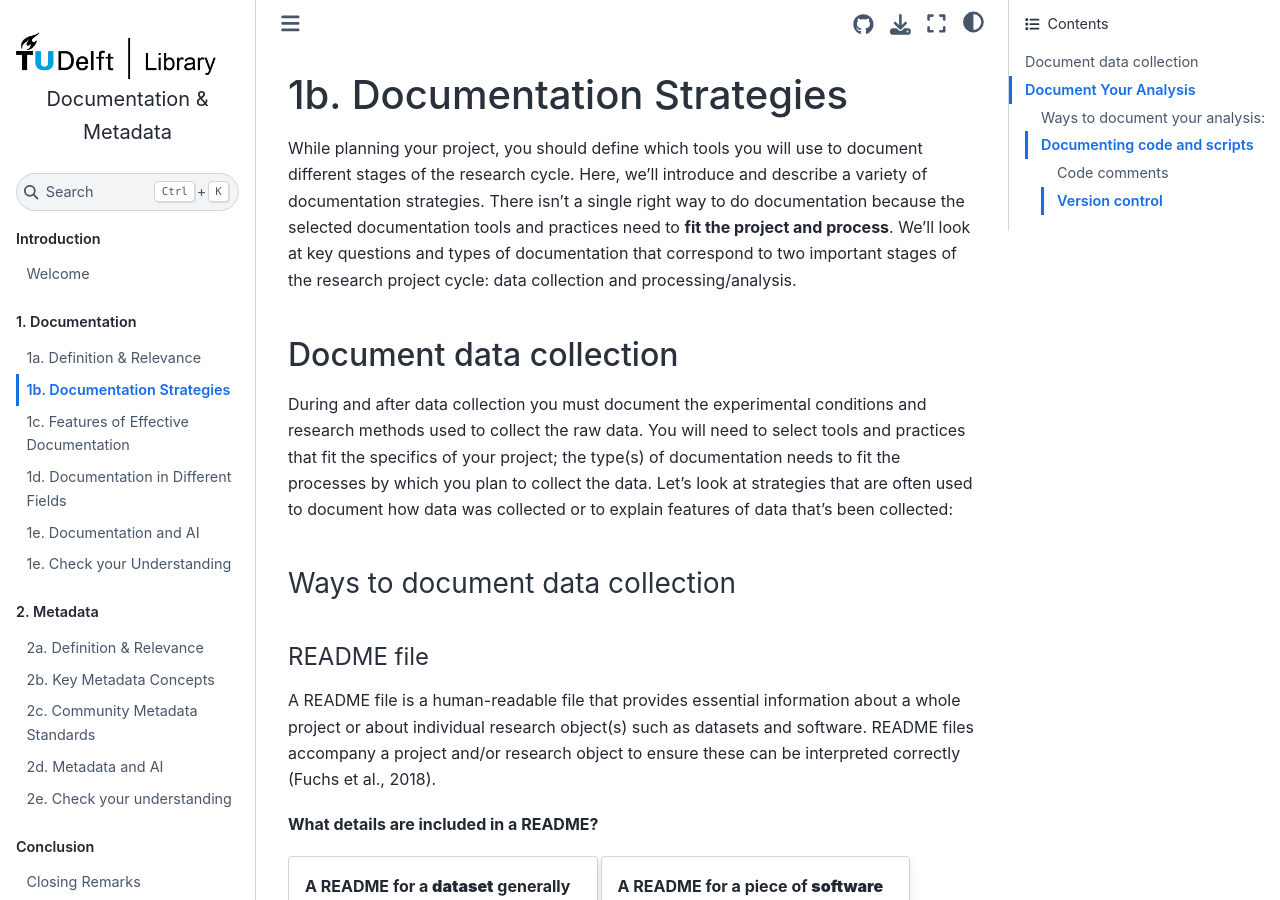
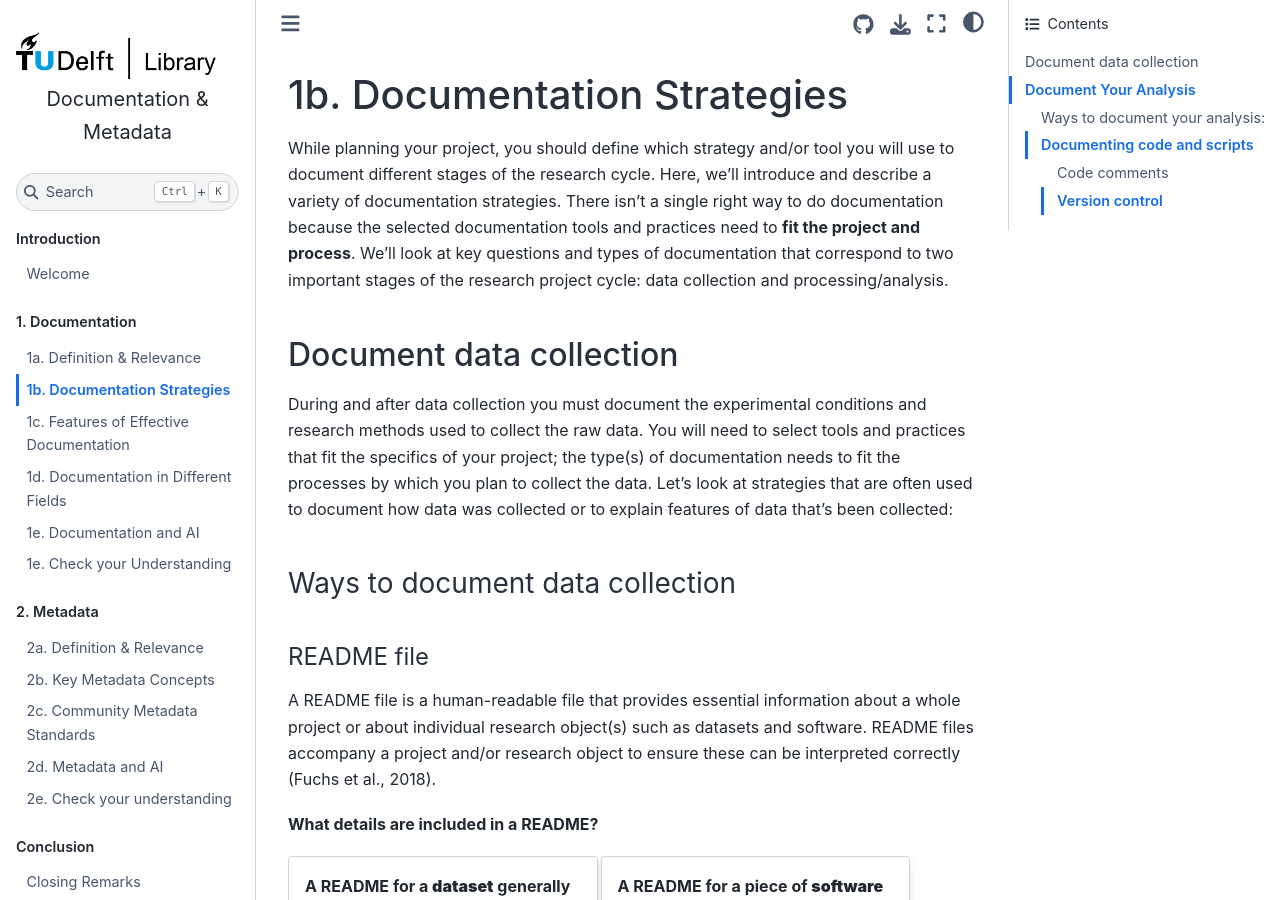
Before and after one commit to tu-delft-library/Documentation_and_Metadata, a Jupyter Book: the page built from book/1b-documentation-strategies.md, in a window 1280 px wide and 900 px high. Built offline with Jupyter Book 1.0.4 settings and Sphinx 7.4.7 and the Sphinx Book theme 1.1.4, drawn with Linux system fonts in a browser that asks for light colours; comment, search, counter and statistics services are not loaded; some of the changed text lies outside the part shown.

Commit message:
Update 1b-documentation-strategies.md

```diff
--- a/book/1b-documentation-strategies.md
+++ b/book/1b-documentation-strategies.md
@@ -1,6 +1,6 @@
 # 1b. Documentation Strategies
 
-While planning your project, you should define which tools you will use to document different stages of the research cycle. Here, we'll introduce and describe a variety of documentation strategies. There isn't a single right way to do documentation because the selected documentation tools and practices need to **fit the project and process**. We'll look at key questions and types of documentation that correspond to two important stages of the research project cycle: data collection and processing/analysis.
+While planning your project, you should define which strategy and/or tool you will use to document different stages of the research cycle. Here, we'll introduce and describe a variety of documentation strategies. There isn't a single right way to do documentation because the selected documentation tools and practices need to **fit the project and process**. We'll look at key questions and types of documentation that correspond to two important stages of the research project cycle: data collection and processing/analysis.
 
 ## Document data collection
 
@@ -113,7 +115,7 @@ allowfullscreen
 
 #### Data dictionary
 
-A data dictionary explains data that has been entered in a spreadsheet. It allows others to clearly interpret variable names and values (OSF Support).
+A data dictionary explains data that has been entered in files such as spreadsheets or CSV files. It defines the contents of the file and explains their structure. This allows others to clearly interpret variable names and values (OSF Support).
 
 ##### What details are included in a data dictionary?
 
@@ -126,6 +128,7 @@ A data dictionary explains data that has been entered in a spreadsheet. It allow
 - data types/formats
 
 - the source of the data
+
 
 ##### Good practices for data dictionaries
 
```
Also changed, not shown: other parts of book/1b-documentation-strategies.md (+2 -0 lines).
